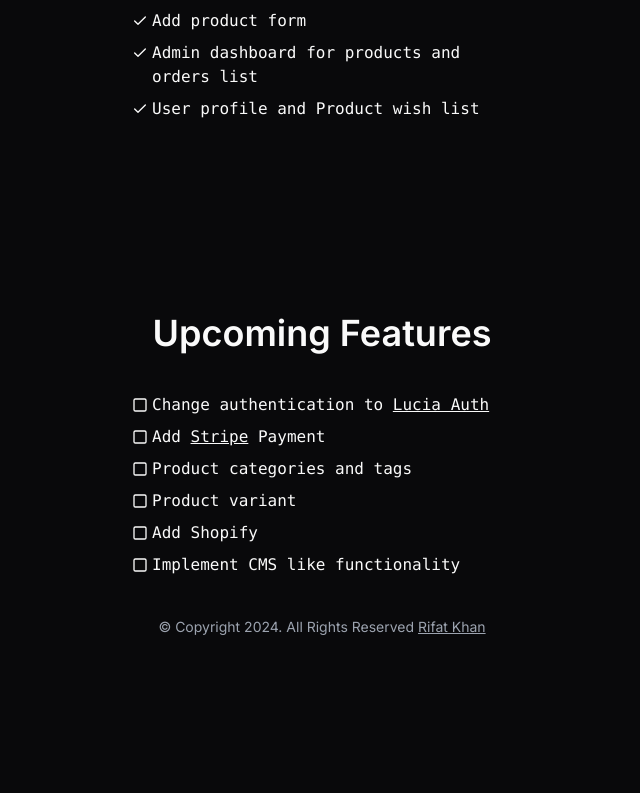
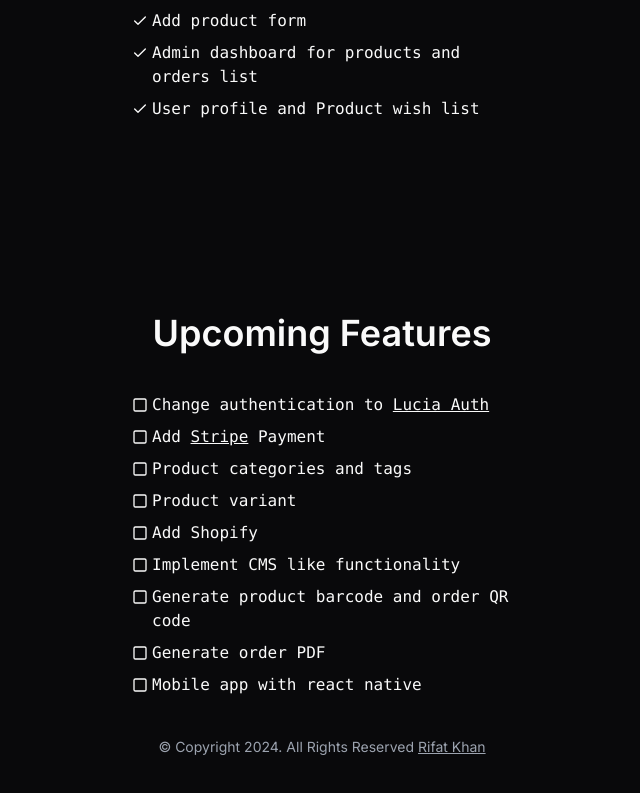
Before and after one commit to StepAsideLiL/front-mart, a Next.js app: page / in a window 1280 px wide. Shown: the part 1135-1928 px from the top of the page, without its empty margins (318-958 px from the left). Before the commit the page ends 1812 px from the top, so only its background shows below. Built offline with nearby package versions, Linux system fonts and the light colour scheme; no server answers; a web font is replaced by a local one.

Commit message:
update: add features

```diff
--- a/app/(web)/_parts/up-coming-features.tsx
+++ b/app/(web)/_parts/up-coming-features.tsx
@@ -25,6 +25,9 @@ const UpComingFeatures = () => {
         <FeatureText>Product variant</FeatureText>
         <FeatureText>Add Shopify</FeatureText>
         <FeatureText>Implement CMS like functionality</FeatureText>
+        <FeatureText>Generate product barcode and order QR code</FeatureText>
+        <FeatureText>Generate order PDF</FeatureText>
+        <FeatureText>Mobile app with react native</FeatureText>
       </div>
     </section>
   );
```
